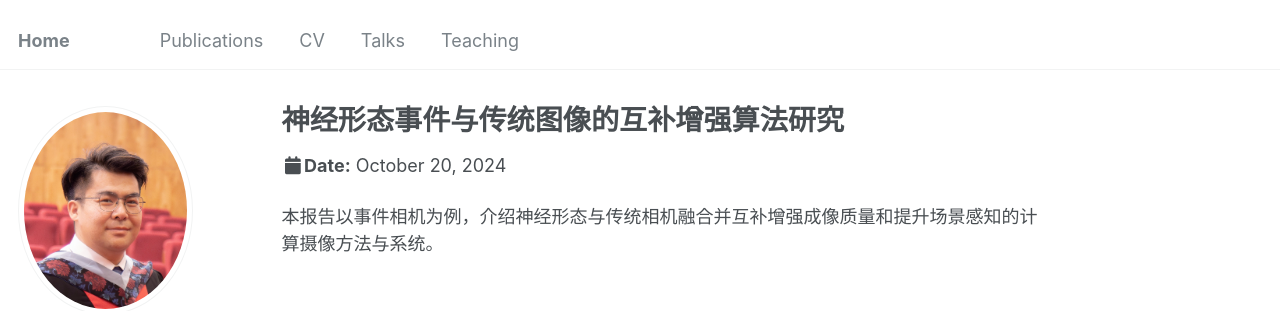
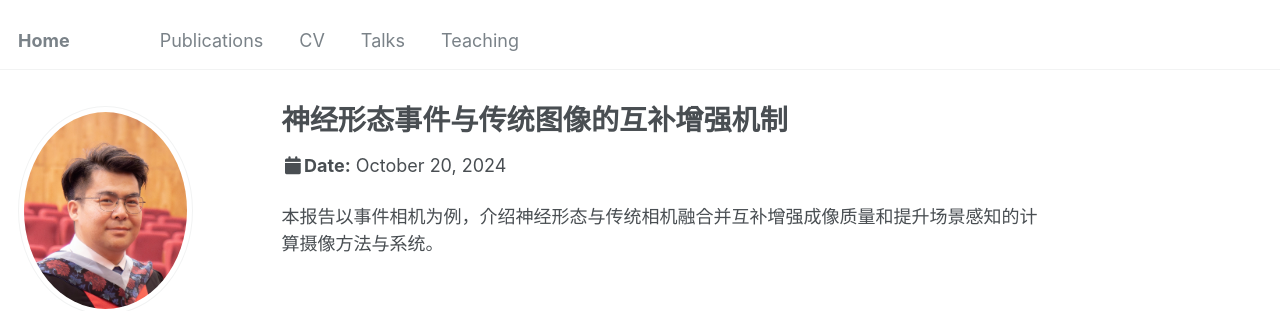
Before and after one commit to peiqi-duan/peiqi-duan.github.io, a Jekyll site: the page built from _talks/2014-03-01-talk-3.md, in a window 1280 px wide and 962 px high. Shown: the top 311 px of the window. Built offline with Jekyll 4.4.1, drawn with Linux system fonts in a browser that asks for light colours; some web fonts are replaced.

Commit message:
Update 2014-03-01-talk-3.md

```diff
--- a/_talks/2014-03-01-talk-3.md
+++ b/_talks/2014-03-01-talk-3.md
@@ -1,5 +1,5 @@
 ---
-title: "神经形态事件与传统图像的互补增强算法研究"
+title: "神经形态事件与传统图像的互补增强机制"
 collection: talks
 type: "博士生论坛"
 permalink: /talks/2014-03-01-talk-3
```
